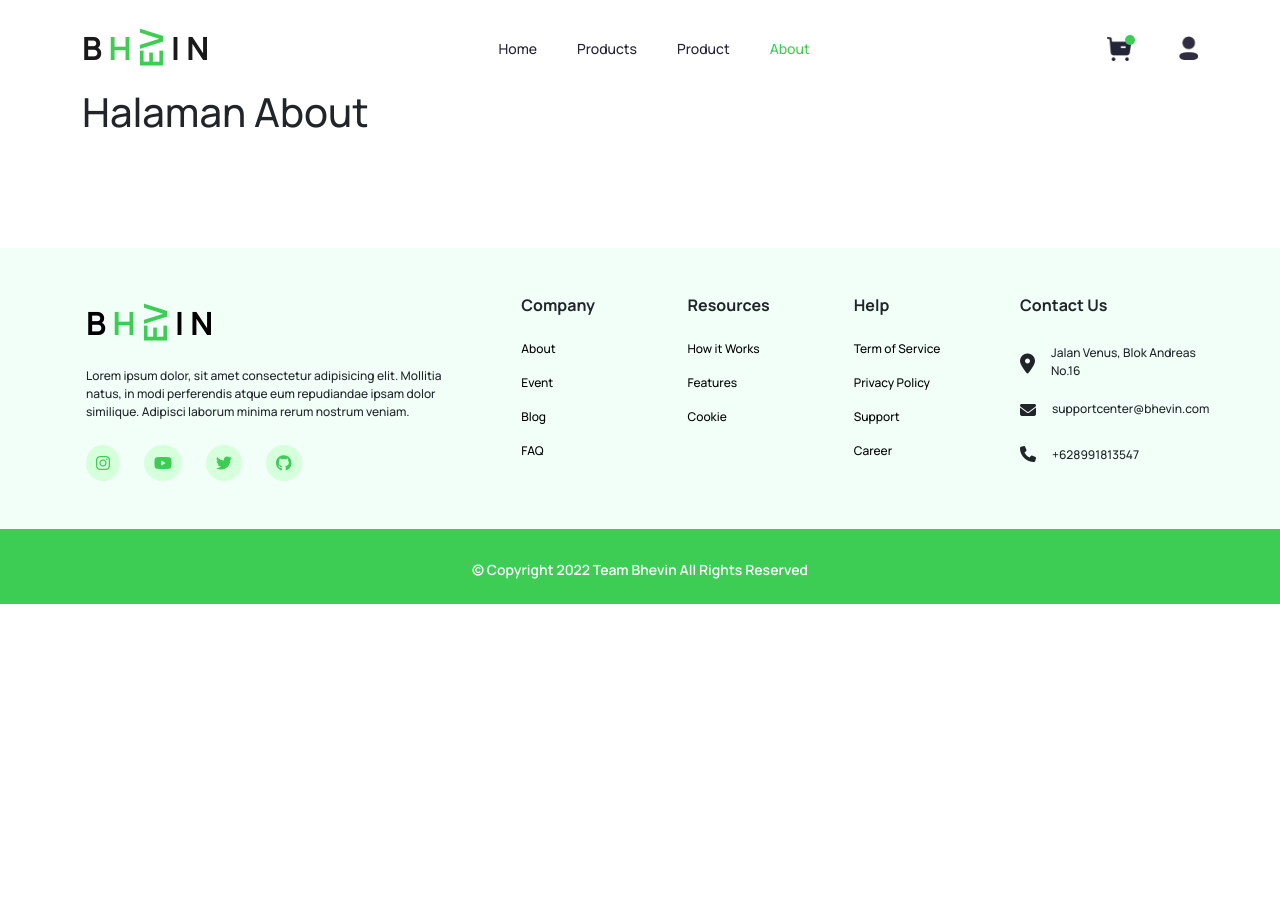
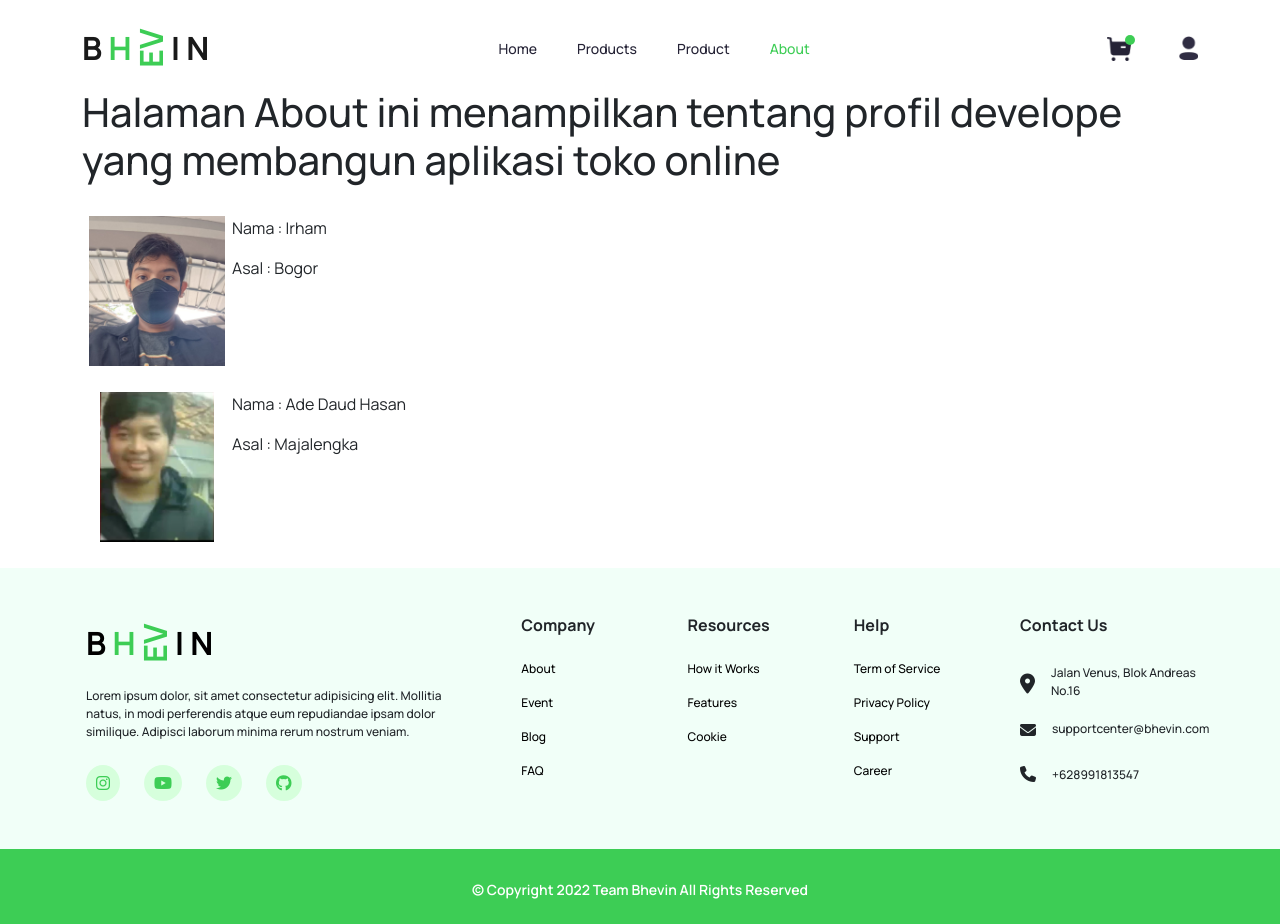
Before and after one commit to sarasseres/Mini-Todo-with-Redux-Saga, a React (Create React App) app: page /about in a window 1280 px wide. Before the commit the page ends 800 px from the top, so only its background shows below. Built offline with nearby package versions, Linux system fonts and the light colour scheme.

Commit message:
foto developer

```diff
--- a/src/layouts/style.css
+++ b/src/layouts/style.css
@@ -64,3 +64,10 @@
   text-align: center;
   padding: 30px 10px 24px 10px;
 }
+.foto-profil {
+  width:150px;
+  height:150px;
+  object-fit:contain;
+  object-position:center;
+  float:left;
+}
--- a/src/pages/About.jsx
+++ b/src/pages/About.jsx
@@ -2,11 +2,25 @@
 import * as AboutComponents from "../components/About/AboutComponents"; // EDIT
 
 import "../components/About/style.css"; // EDIT
+import Images from '../assets/images/about/irham.jpg'
+import Images1 from '../assets/images/about/adedaudhasan.png'
+
 
 const About = () => {
   return (
     <Components.Container>
-      <h1>Halaman About</h1>
+      <h1>Halaman About ini menampilkan tentang profil develope yang membangun aplikasi toko online</h1>
+       <br />
+      <img src={Images}  alt="cart" width="19" className="foto-profil" />
+      <p>Nama : Irham</p>
+      <p>Asal : Bogor</p>
+      <br />
+      <br />
+      <br />
+      <br />
+      <img src={Images1}  alt="cart" width="19" className="foto-profil" />
+      <p>Nama : Ade Daud Hasan</p>
+      <p>Asal : Majalengka</p>
     </Components.Container>
   );
 }
```
